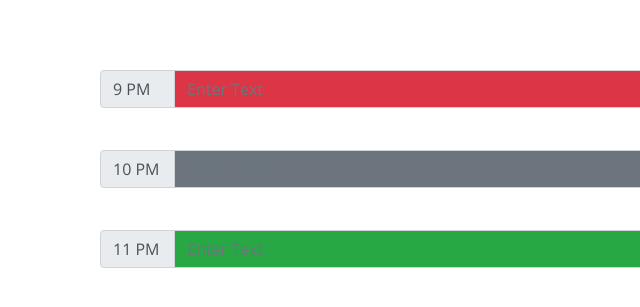
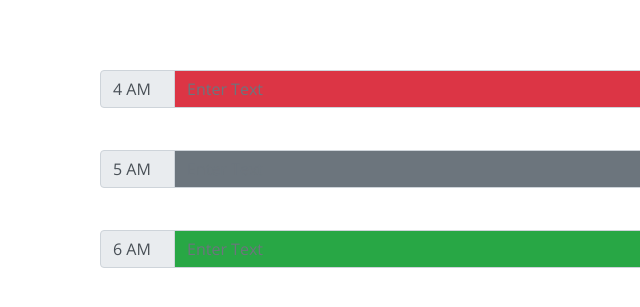
Before and after one commit to stephimarie/SCalendar, a plain HTML site: page index.html in a window 1280 px wide. Shown: the part 351-658 px from the top of the page, 0-640 px from the left. Drawn offline with nearby package versions, Linux system fonts and the light colour scheme.

Commit message:
Updated All correct time  spans

```diff
--- a/index.html
+++ b/index.html
@@ -40,7 +40,7 @@
             <form>
               <div class="input-group mb-3">
                 <div class="input-group-prepend">
-                  <span class="input-group-text"> 9 PM</span>
+                  <span class="input-group-text"> 4 AM</span>
                 </div>
                 <input id="21" type="text" class="form-control" placeholder="Enter Text">
                 <div class="input-group-append">
@@ -56,7 +56,7 @@
             <form>
               <div class="input-group mb-3">
                 <div class="input-group-prepend">
-                  <span class="input-group-text"> 10 PM</span>
+                  <span class="input-group-text"> 5 AM</span>
                 </div>
                 <input id="22" type="text" class="form-control" placeholder="Enter Text">
                 <div class="input-group-append">
@@ -73,7 +73,7 @@
             <form>
               <div class="input-group mb-3">
                 <div class="input-group-prepend">
-                  <span class="input-group-text"> 11 PM</span>
+                  <span class="input-group-text"> 6 AM</span>
                 </div>
                 <input id="23" type="text" class="form-control" placeholder="Enter Text">
                 <div class="input-group-append">
```
